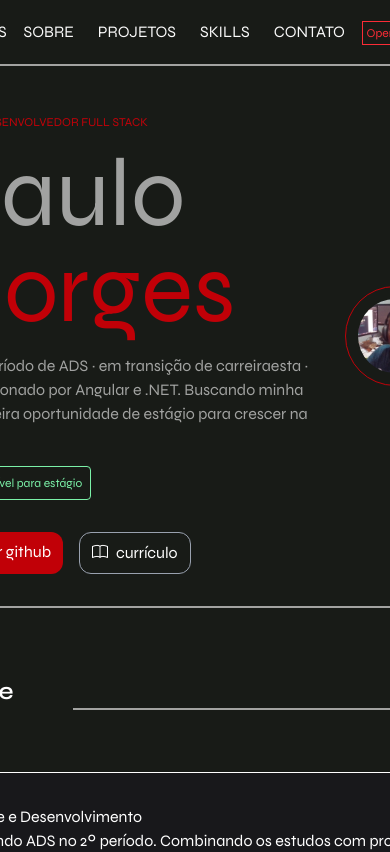
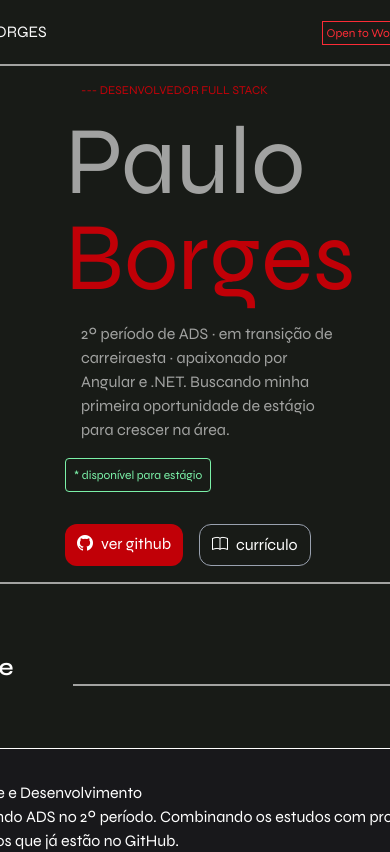
Before and after one commit to Paulo-Borges/portfolio-angular, an Angular app: page / in a window 390 px wide. Shown: the top 852 px of the page. Built offline with nearby package versions, Linux system fonts and the light colour scheme.

Commit message:
fix: Responsividade no app

```diff
--- a/src/app/app.html
+++ b/src/app/app.html
@@ -1,12 +1,12 @@
 <app-header></app-header>
-<main class="flex justify-between p-8  border-b-2">
-  <div>
+<main class="flex justify-between pl-38 sm:p-8 pb-4 sm:pb-4  border-b-2">
+  <div class="">
     <p class="text-xs text-red-700 p-4">
       --- DESENVOLVEDOR FULL STACK
     </p>
     <h1 class="text-8xl ">Paulo</h1>
     <h1 class="text-8xl text-red-700">Borges</h1>
-    <p class="w-[400px] p-4">
+    <p class="max-w-[400px] p-4">
       2º período de ADS · em transição de carreiraesta
       · apaixonado por Angular e .NET.
        Buscando minha primeira oportunidade de estágio para crescer na área.
@@ -23,7 +23,7 @@
     </div>
   </div>
   <div class="w-full max-w-[400px] flex justify-center items-center">
-    <img src="Borges.jpg" alt="title" width="500" class="w-full h-auto max-w-full rounded-full border p-3 border-red-700 object-cover " >
+    <img src="Borges.jpg" alt="title" max-width="500" class="w-full h-auto max-w-full rounded-full border p-3 border-red-700 object-cover hidden sm:flex " >
   </div>
 
 </main>
--- a/src/app/components/about/about.html
+++ b/src/app/components/about/about.html
@@ -7,7 +7,7 @@
     <div class="flex  flex-wrap justify-center gap-4 ">
         @for(card of cards; track card.title) {
 
-            <div class="bg-zinc-900 border w-[500px] p-2 rounded-xl text-white">
+            <div class="bg-zinc-900 border max-w-[500px] p-2 rounded-xl text-white">
                 <span class="text-red-700">
                     <i [className]="'bi ' + card.icon"></i>         <!--muito importante ser assim pra colocar os icones -->
                 </span>
--- a/src/app/components/header/header.html
+++ b/src/app/components/header/header.html
@@ -1,10 +1,10 @@
 
 <header>
-    <nav class="flex justify-between px-8 py-5 border-b-2 cursor-pointer">
+    <nav class="flex justify-between px-18 sm:px-8 py-5 border-b-2 cursor-pointer">
         <div>
             <h1 class="text-neutral-50">{{ title()}}</h1>
         </div>
-        <div>
+        <div class="hidden sm:flex">
             <ul class="flex gap-6 ">
                 <li class="text-neutral-50 hover:text-red-500">SOBRE</li>
                 <li class="text-neutral-50 hover:text-red-500">PROJETOS</li>
```
